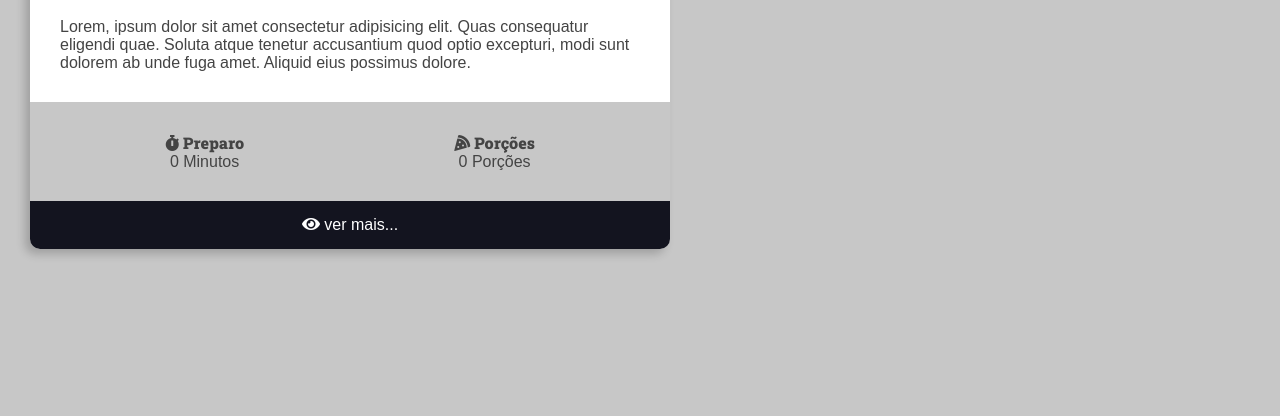
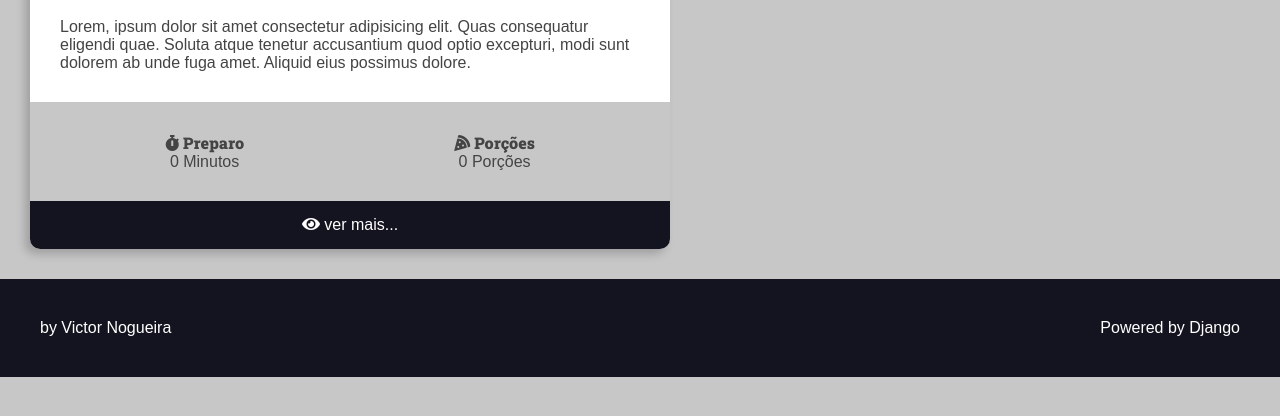
Before and after one commit to VictorJoseNogueira/django-site, a Django app: page / in a window 1280 px wide. Shown: the part 332-748 px from the top of the page. Run offline with Django 5.2, Linux system fonts and the light colour scheme; some libraries are stand-ins or nearby versions.

Commit message:
partials-footer

```diff
--- a/recipes/templates/recipes/pages/home.html
+++ b/recipes/templates/recipes/pages/home.html
@@ -15,7 +15,7 @@
 
 
     </main>
-
+    {% include "recipes/partials/footer.html" %}
 </body>
 
 </html>
--- a/recipes/templates/recipes/partials/footer.html
+++ b/recipes/templates/recipes/partials/footer.html
@@ -1,13 +1,8 @@
 <footer class="main-footer">
     <div class="developer">
-        <a href=""></a>
+        <a href="https://github.com/VictorJoseNogueira" target="_blank" rel="noreferrer noopener">by Victor Nogueira</a>
     </div>
-
-
-
-
-
-
-
-
+    <div class="powered">
+        <a href="https://www.djangoproject.com/" target="_blank" rel="noreferrer noopener">Powered by Django </a>
+    </div>
 </footer>
--- a/recipes/templates/recipes/partials/head.html
+++ b/recipes/templates/recipes/partials/head.html
@@ -272,6 +272,30 @@
         }
 
 
+        .main-footer{
+            display: flex;
+            align-items: center;
+            justify-content: space-between;
+            background: var(--color-primary-dark );
+            color: var(--color-white);
+            padding: var(--spacing-gutter-large);
+
+
+        }
+
+        .main-footer a {
+            color: var(--color-white);
+            text-decoration: none;
+            transition: all 300ms ease-in-out;
+        }
+
+        .main-footer a:hover{
+            filter:brightness(.8);
+            color: var(--color-gray-4);
+
+        }
+
+
     </style>
     <title>recipes</title>
 </head>
```
